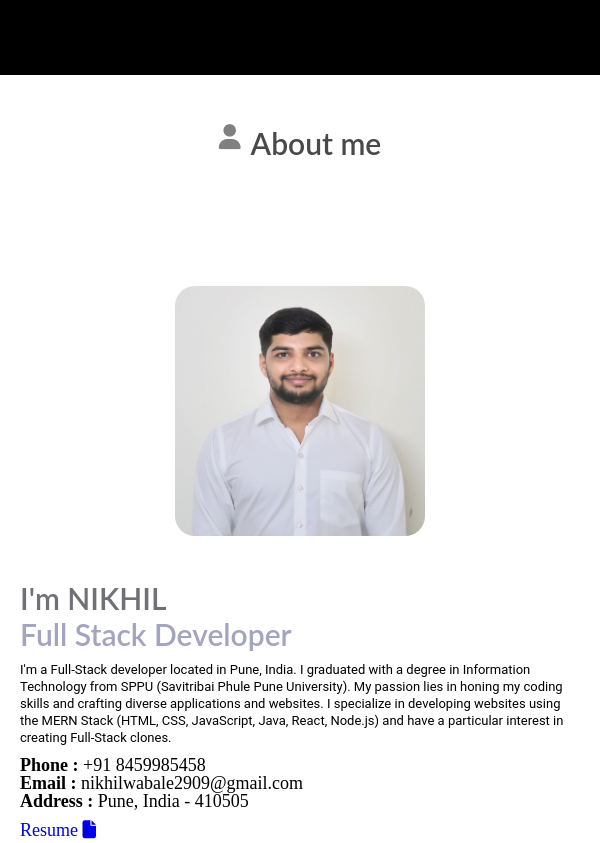
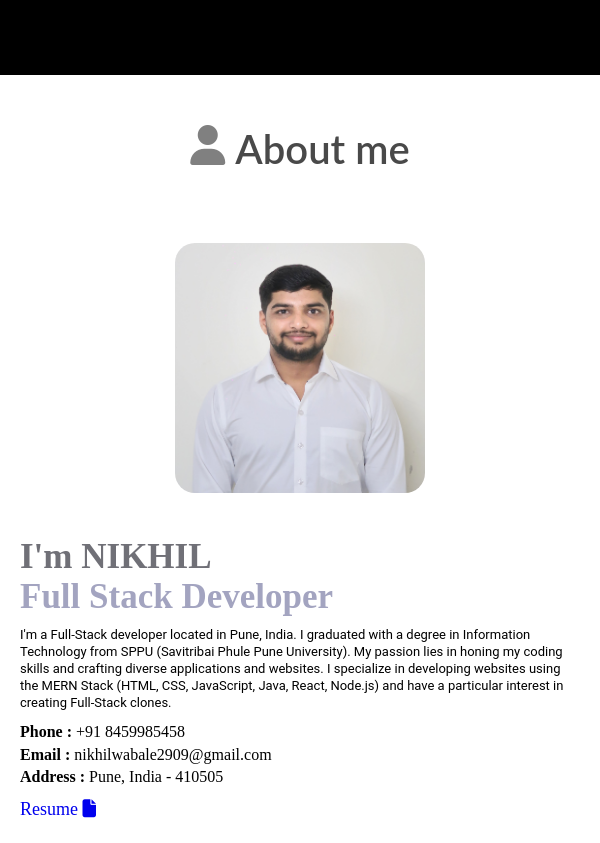
Before and after one commit to nikhilwabale/nikhil_portfolio, a plain HTML site: page index.html in a window 600 px wide. Shown: the part 680-1523 px from the top of the page. Drawn offline with nearby package versions, Linux system fonts and the light colour scheme; files whose address does not match are found by name.

Commit message:
changesdone

```diff
--- a/Main_Index.css
+++ b/Main_Index.css
@@ -405,6 +405,12 @@
   font-weight: 600;
   font-family: 'Lato', sans-serif;
 }
+.abouttext_content{
+    display: flex;
+    flex-direction: column;
+    font-size: 35px;
+    font-weight: 900;
+}
 
 .selfname{
   color: #707077;
@@ -486,7 +492,7 @@
       width: 200px;
   }
   .abouttext{
-      font-size: 23px;
+      font-size: 40px;
   }
   .abouttextinfo{
       font-size: 11px;
@@ -495,11 +501,13 @@
       padding: 0 14px;
   }
   .mybox>p {
-      line-height: 1;
+      line-height: 1.4;
+      font-size: 15px;
   }
   .me>div>i {
-      font-size: 25px;
-  }
+      font-size: 40px;
+  }
+
 
 }
 
@@ -509,7 +517,7 @@
       display: flex;
       flex-direction: column;
       gap: 40px;
-      padding: 75px 0;
+      padding: 20px 0 75px 0;
       align-items: center;
   }
   .aboutus {
@@ -520,7 +528,7 @@
       width: 250px;
   }
   .abouttext{
-      font-size: 30px;
+      font-size: 40px;
   }
   .abouttextinfo{
       font-size: 13px;
@@ -529,10 +537,11 @@
       padding: 0 20px;
   }
   .mybox>p {
-      line-height: 1;
+      line-height: 1.4;
+      font-size: 16px;
   }
   .me>div>i {
-      font-size: 25px;
+      font-size: 40px;
   }
 
 }
--- a/index.html
+++ b/index.html
@@ -94,7 +94,7 @@
                     <img src="./ASSETS/Profile.jpeg" alt="">
                 </div>
                 <div class="abouttextmain">
-                    <div class="abouttext">
+                    <div class="abouttext_content">
                         <span class="selfname">I'm NIKHIL</span>
                         <span class="mytagedd">Full Stack Developer</span>
                     </div>
```
